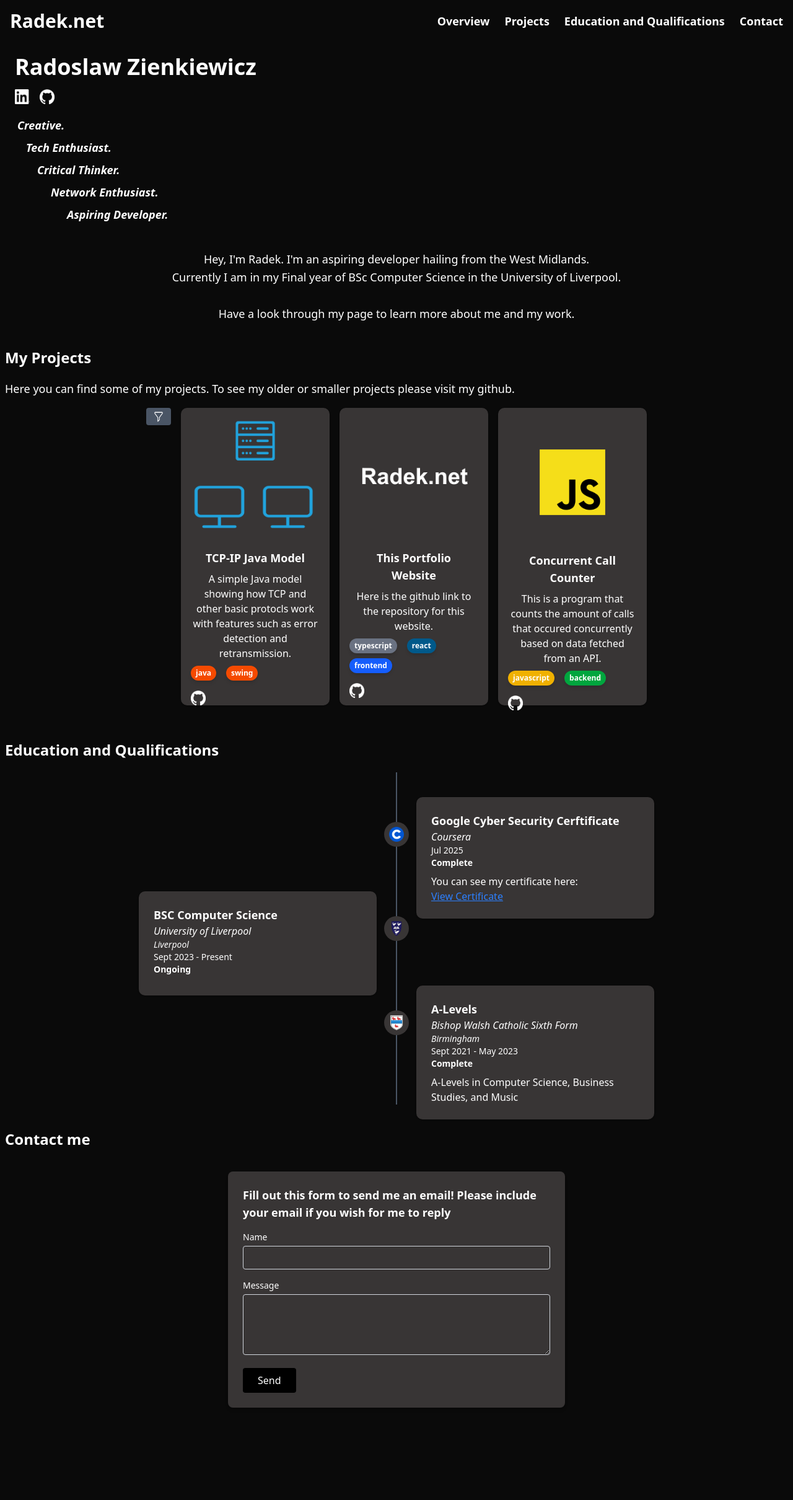
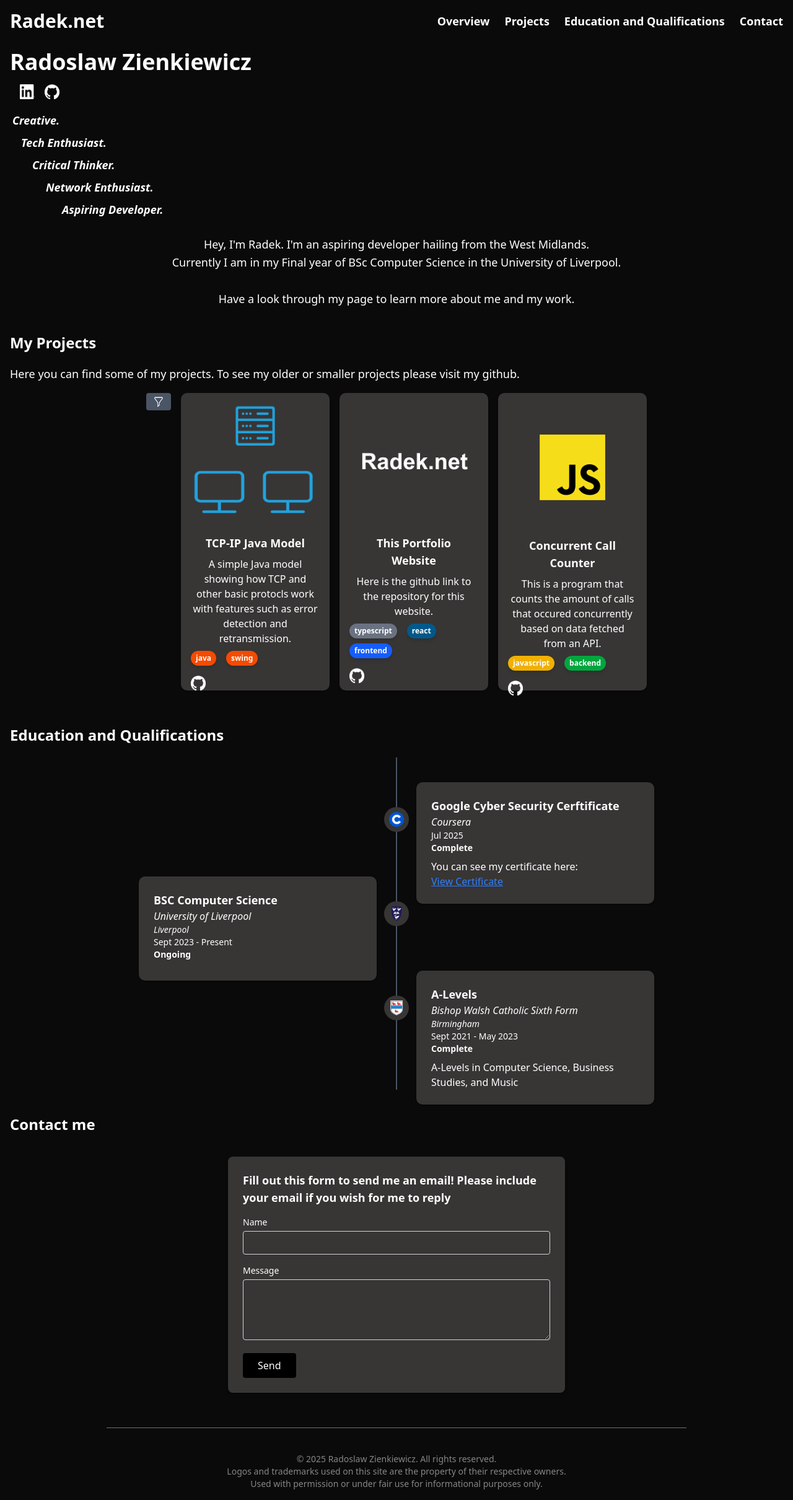
Before and after one commit to radekzien/radek-live, a Next.js app: page / in a window 1280 px wide. Shown: the whole page at 62% size. Before the commit the page ends 2295 px from the top, so only its background shows below. Built offline with nearby package versions, Linux system fonts and the light colour scheme.

Commit message:
fixed some padding and margins; Added rights reserved

```diff
--- a/src/app/page.tsx
+++ b/src/app/page.tsx
@@ -3,30 +3,31 @@ import { ProjectMapper } from "@/components/ProjectMapper";
 import { Overview } from "@/components/Overview";
 import { QualiMapper } from "@/components/QualiMapper";
 import { Contact } from "@/components/Contact";
+import { Rights } from "@/components/Rights";
 
 export default function Home() {
   return (
-    <div id = 'root' className="p-2">
+    <div id='root' className="p-4">
 
-    <div id= 'nav'>
-      <NavBar/>
-    </div>
+      <div id='nav'>
+        <NavBar />
+      </div>
 
-      <section id = 'Overview' className="pt-16">
+      <section id='Overview' className="pt-16">
         <Overview />
       </section>
 
-      <section id = 'Projects' className="pt-10">
+      <section id='Projects' className="pt-10">
         <div>
           <h1 className="text-2xl font-bold mb-5">My Projects</h1>
           <p className="mb-4 text-lg leading-relaxed">Here you can find some of my projects. To see my older or smaller projects please visit my github.</p>
           <div className="flex flex-wrap gap-4 justify-center">
-          <ProjectMapper />
+            <ProjectMapper />
           </div>
         </div>
       </section>
 
-      <section id = 'Education' className="pt-10">
+      <section id='Education' className="pt-10">
         <div>
           <h1 className="text-2xl font-bold mb-5">Education and Qualifications</h1>
           <div className="grid gap-4 justify-center">
@@ -35,12 +36,15 @@ export default function Home() {
         </div>
       </section>
 
-      <section id = 'Contact' className="pt-10">
+
+      <section id='Contact' className="pt-10">
         <div>
           <h1 className="text-2xl font-bold mb-5">Contact me</h1>
           <Contact />
         </div>
       </section>
+
+      <Rights />
     </div>
   );
 }
--- a/src/components/Overview.tsx
+++ b/src/components/Overview.tsx
@@ -15,12 +15,12 @@ export const Overview = () => {
     return(
         <div>
             <FadeInSection>
-                <h1 id="myName" className="p-4 text-4xl font-bold">
+                <h1 id="myName" className="mb-4 text-4xl font-bold">
                     Radoslaw Zienkiewicz
                 </h1>
                 <Links />
             </FadeInSection>
-            <div className="p-4">
+            <div className="mt-4">
                 {lines.map((line, i) => (
                 <FadeInSection key={i} delay={i * 0.3}>
                 <p
--- /dev/null
+++ b/src/components/Rights.tsx
@@ -0,0 +1,13 @@
+export const Rights = () => {
+    return(
+        <>
+        <hr className="border-t border-gray-300 my-10 opacity-50 w-3/4 mx-auto" />
+        <footer className="flex justify-center text-center text-sm opacity-50">
+            © 2025 Radoslaw Zienkiewicz. All rights reserved.<br />
+
+        Logos and trademarks used on this site are the property of their respective owners. <br />
+        Used with permission or under fair use for informational purposes only.
+        </footer>
+        </>
+    )
+}
```
